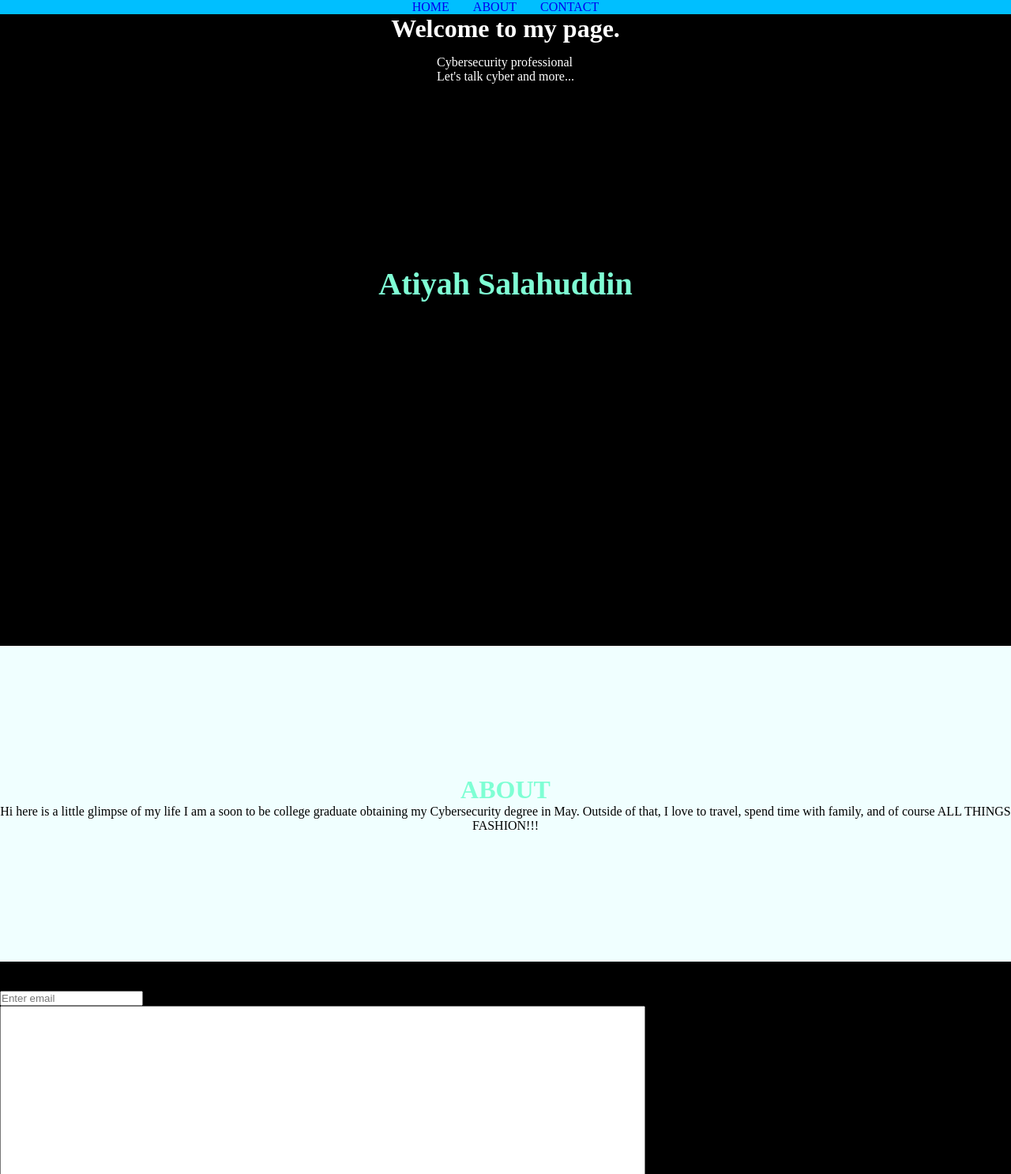
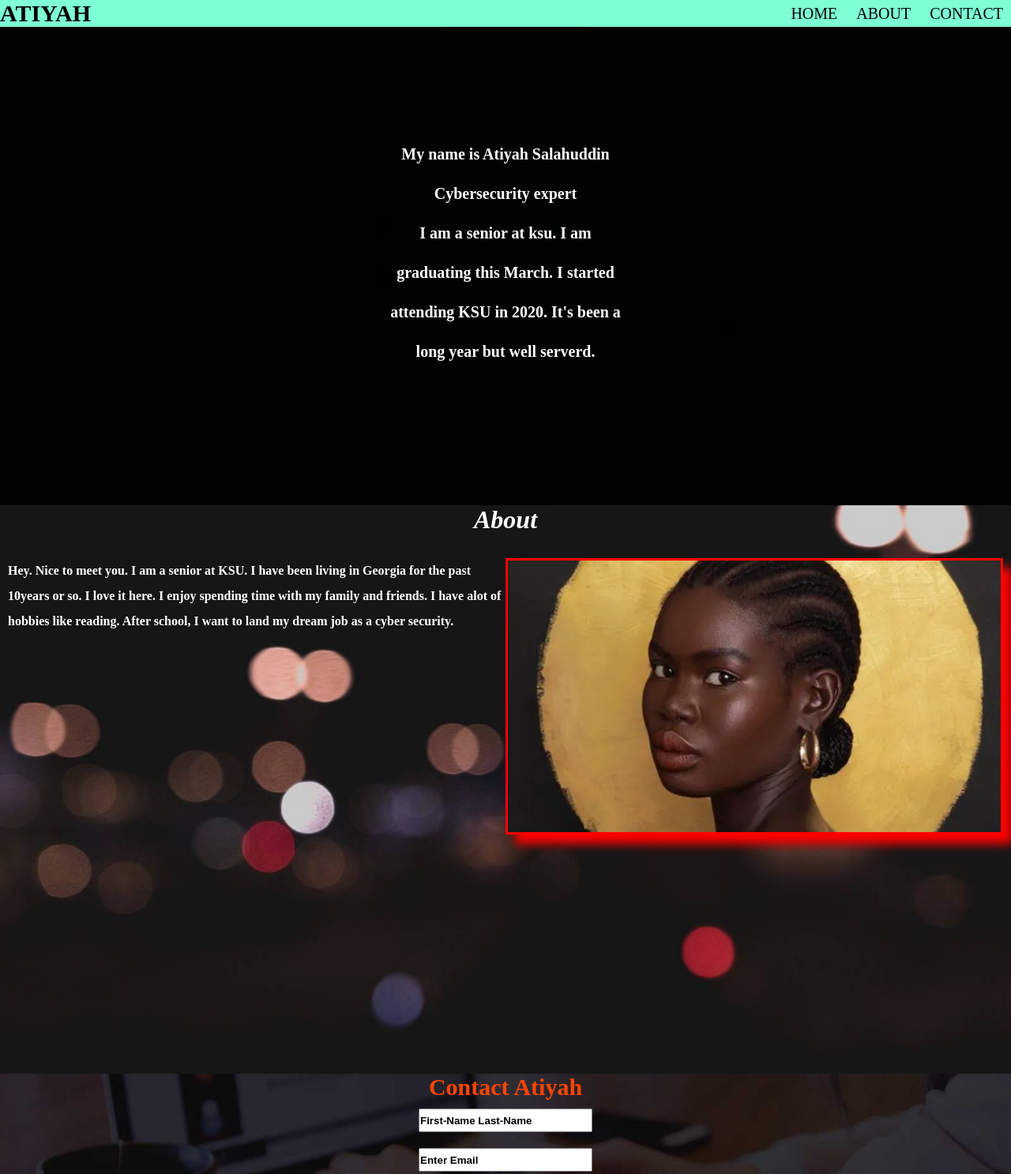
Before and after one commit to Mrs-ti/introtoweb, a plain HTML site: page index.html in a window 1280 px wide. Shown: the top 1487 px of the page at 79% size. Drawn offline with Linux system fonts and the light colour scheme.

Commit message:
updated html format

```diff
--- a/index.css
+++ b/index.css
@@ -1,13 +1,23 @@
 *{
-    padding: 0%;
-    margin: 0%;
+    padding: 0;
+    margin: 0;
+    box-sizing: border-box;
 }
+
+#container{
+    max-width: 100%;
+    height: 100vh;
+}
+
 
 .navbar{
     width: 100%;
-    background-color: deepskyblue;
+    background-color: aquamarine;
     display: flex;
-    justify-content: center;
+    justify-content: space-between;
+    align-items: center;
+    position: fixed;
+    z-index: 1000;
 }
 
 .navbar li{
@@ -16,65 +26,168 @@
 
 .navbar li a{
     text-decoration: none;
-    margin: 15px;
+    color: black;
+    font-size: 20px;
+    margin: 10px;
+    transition: all .50s;
+}
+
+.navbar li a:hover{
+    color: red;
+}
+
+.logo p{
+    font-size: 30px;
+    font-weight: 900;
 }
 
 
-#container{
+#home{
     max-width: 100%;
-    height: 100vh;
+    height: 80vh;
+    background-image: url(images/bg2.jpg);
+    background-position: center;
+    background-repeat: no-repeat;
+    background-size: cover;
+    display: flex;
+    justify-content: center;
+    align-items: center;
 }
 
-#home{
-    background-color: black;
-    color: white;
-    height: 100%;
-}
-
-.title, .name, .proffession{
+.center-made>div{
     display: flex;
     justify-content: center;
 }
 
-.title p, .name p, .proffession p{
-    margin: 15px;
+.home-wrapper{
+    height: 400px;
+    width: 80%;
+    display: flex;
+    justify-content: center;
+    align-items: center;
 }
 
-.name{
-    margin-top: 200px;
-}
-
-.name p {
-    font-size: 40px;
-    font-weight: 900;
-    color: aquamarine;
+.school p{
+    width: 400px;
 }
 
 
-#about{
-    width: 100%;
-    height: 50vh;
-    background-color: white;
-    display: flex;
-    justify-content: center;
+.center-made{
+    height: 300px;
+    width: 300px;
+    text-align: center;
     align-items: center;
-    background-color: azure;
+    line-height: 2.5;
 }
 
-.about-content{
-    text-align: center;
+#home p{
+    font-weight: 800;
+    color: white;
+    font-size: 20px;
 }
 
 
 
+
+
+#about{
+    max-width: 100%;
+    height: 90vh;
+    background-image: url(images/bg1.jpg);
+    background-position: center;
+    background-repeat: no-repeat;
+    background-size: cover;
+}
+
+.about-grid{
+    display: grid;
+    height: 350px;
+    grid-template-columns: repeat(2,1fr);
+    grid-template-rows: 1fr;
+    padding-left: 10px;
+    padding-right: 10px;
+    margin-top: 30px;
+}
+
+.photo{
+    background-image: url(images/my-picture.webp);
+    background-position: center;
+    background-repeat: no-repeat;
+    background-size: cover;
+    border: solid red;
+    box-shadow: 12px 12px 12px red;
+}
+.about-me p{
+    color: white;
+    font-weight: 800;
+    line-height: 2;
+}
+
 .about-title{
     display: flex;
     justify-content: center;
-    color: aquamarine;
 }
 
+.about-title h1{
+    color: white;
+    font-weight: 900;
+    font-style: italic;
+}
+
+
+
 #contact{
-    height: 60vh;
-    width: 100vw;
-    background-color: black;
+    background-image: url(images/bg3.jpg);
+    background-position: center;
+    background-repeat: no-repeat;
+    background-size: cover;
 }
+
+
+#contact>div{
+    display: flex;
+    justify-content: center;
+}
+
+form>div{
+    display: flex;
+    justify-content: center;
+}
+
+#contact input, button{
+    width: 220px;
+    height: 30px;
+    margin: 10px;
+}
+
+button{
+    cursor: pointer;
+    background-color:aquamarine;
+    color: black;
+    border: none;
+    border-radius: 20px;
+    transition: all .50s;
+}
+
+button:hover{
+    background-color:rgb(7, 150, 103);
+    font-weight: 800;
+}
+
+
+.form-title{
+    font-size: 30px;
+    font-weight: 900;
+    color: orangered;
+}
+
+input:focus, textarea:focus{
+    outline: none;
+}
+
+
+
+input::placeholder, textarea::placeholder{
+    font-weight: 800;
+    color: black;
+}
--- a/index.html
+++ b/index.html
@@ -7,55 +7,69 @@
     <link rel="stylesheet" href="index.css">
 </head>
 <body>
-    <div id="container">
+   <div id="container">
         <div class="navbar">
-            <li><a href="#home">HOME</a></li><!----Nav link--->
-            <li><a href="#about">ABOUT</a></li>
-            <li><a href="#contact">CONTACT</a></li>
+            <div class="logo">
+                <p>ATIYAH</p>
+            </div>
+            <div class="links">
+                <ul>
+                    <li><a href="#home">HOME</a></li>
+                    <li><a href="#about">ABOUT</a></li>
+                    <li><a href="#contact">CONTACT</a></li>
+                </ul>
+            </div>
         </div>
         <div id="home">
-            <div class="title">
-                <h1>Welcome to my page.</h1>
-            </div>
-            <div class="proffession">
-                <p>Cybersecurity professional<br>Let's talk cyber and more...</p>
-            </div>
-            <div class="name">
-                <p>Atiyah Salahuddin</p>
+            <div class="home-wrapper">
+                <div class ="center-made">
+                    <div class="name">
+                        <p>My name is Atiyah Salahuddin</p>
+                    </div>
+                    <div class="major">
+                        <p>Cybersecurity expert</p>
+                    </div>
+                    <div class="school">
+                        <p>I am a senior at ksu. I am graduating this March. I started attending KSU in 2020. It's been a long year but well serverd.</p>
+                    </div>
+                </div>
             </div>
         </div>
-
         <div id="about">
-            <div class="about-wrapper">
-                <div class="about-title">
-                    <h1>ABOUT</h1>
+            <div class="about-title">
+                <h1>About</h1>
+            </div>
+            <div class="about-grid">
+                <div class="about-me">
+                    <p>Hey. Nice to meet you. I am a senior at KSU. I have been living in Georgia
+                        for the past 10years or so. I love it here.
+                        I enjoy spending time with my family and friends. I have
+                        alot of hobbies like reading. After school, I want to land my dream
+                        job as a cyber security.
+                    </p>
                 </div>
-                <div class="about-content">
-                    Hi here is a little glimpse of my life
-                I am a soon to be college graduate obtaining my Cybersecurity
-                degree in May. Outside of that, I love to travel, spend time
-                with family, and of course ALL THINGS FASHION!!!
-                </div>
+                <div class="photo"></div><!---picture goes here-->
             </div>
-
         </div>
         <div id="contact">
             <div class="form-title">
-                <h1>Contact Atiyah</h1>
+                <p>Contact Atiyah<span><i class="fa fa-phone" aria-hidden="true"></i></span></p>
             </div>
             <form>
+                <div class="name">
+                    <input type="text" name="" id="name" placeholder="First-Name Last-Name" required>
+                </div>
                 <div class="email">
-                    <input type="email" placeholder="Enter email" required>
+                    <input type="email" name="" id="email" placeholder="Enter Email" required>
                 </div>
-                <div class="textarea">
-                    <textarea cols="100" rows="50"></textarea>
+                <div class="message">
+                    <textarea name="" id="" cols="30" rows="10" placeholder="Enter message here"></textarea>
                 </div>
                 <div class="submit">
                     <button>Submit</button>
                 </div>
             </form>
         </div>
-
-    </div>
+   </div>
 </body>
 </html>
```
Also changed, not shown: images/bg1.jpg (added), images/bg2.jpg (added), images/bg3.jpg (added), images/my-picture.webp (added).
